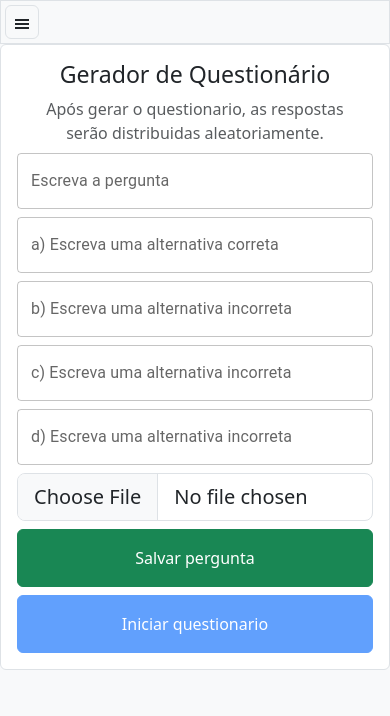
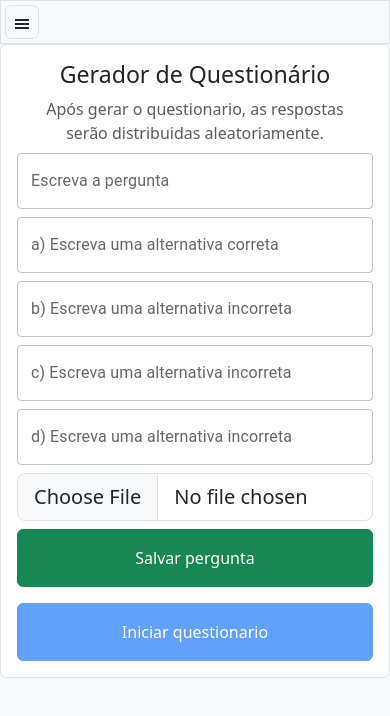
Before and after one commit to eduardoldev/Gerador-de-Questionarios-REACT-JS, a React (Create React App) app: page / in a window 390 px wide. Shown: the top 716 px of the page. Built offline with nearby package versions, Linux system fonts and the light colour scheme.

Commit message:
correção responsividade

```diff
--- a/src/pages/NovoQuestionarioPage/NovoQuestionarioPage.js
+++ b/src/pages/NovoQuestionarioPage/NovoQuestionarioPage.js
@@ -173,10 +173,8 @@ function NovoQuestionarioPage() {
                         <Row className="p-0 m-0 d-flex align-items-center justify-content-center">
                             <Form.Control type="file" size="lg" value={imagem} onChange={(e) => setImagem(e.target.files[0])} />
                         </Row>
-                        <Row className="p-0 m-0 d-flex align-items-center justify-content-center">
+                        <Row className="p-0 m-0 d-flex align-items-center justify-content-center gap-3">
                             <Button className="w-100 p-3" variant="success" onClick={adicionarPergunta}>Salvar pergunta</Button>{' '}
-                        </Row>
-                        <Row className="p-0 m-0 d-flex align-items-center justify-content-center">
                             <Button className="w-100 p-3" variant="primary" disabled={questionario.length === 0} onClick={() => { navigate('/mostrarQuestionario', { state: { questionario } }) }}>Iniciar questionario</Button>{' '}
                         </Row>
                     </Row>
```
